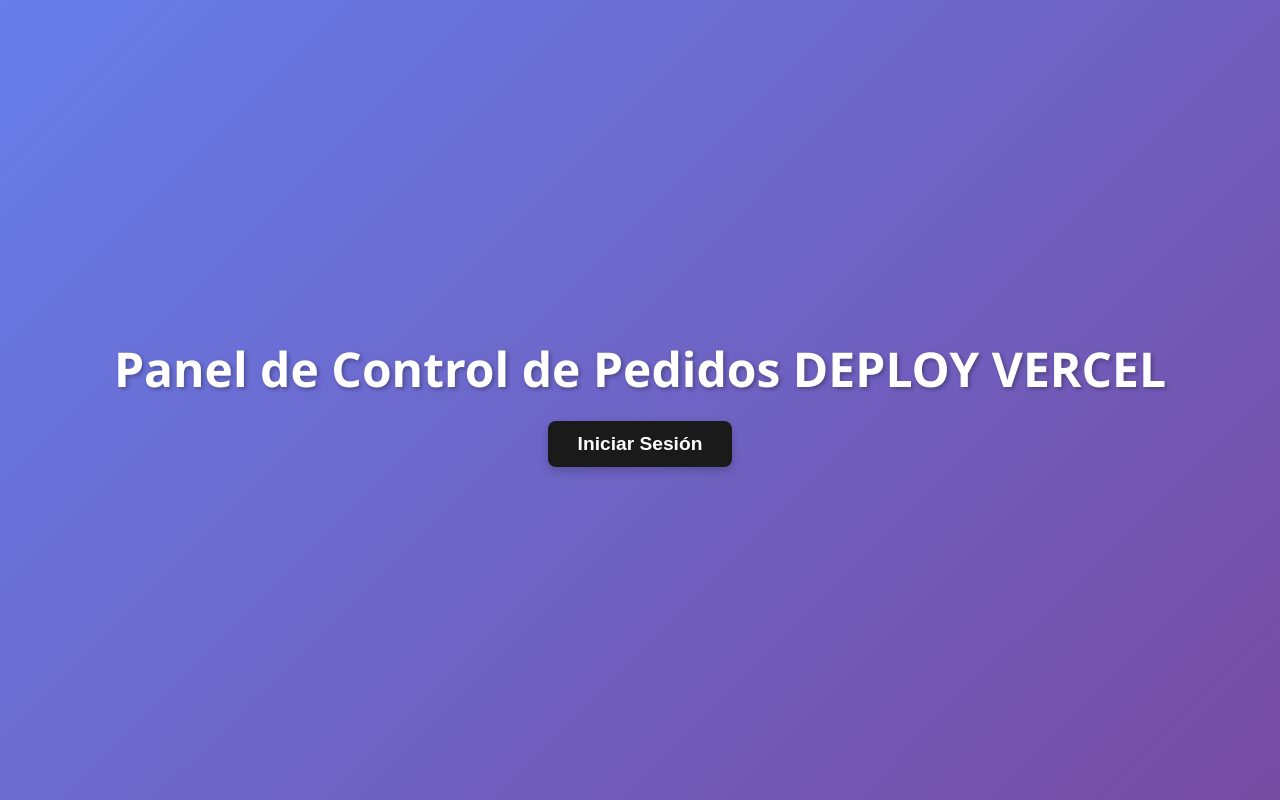
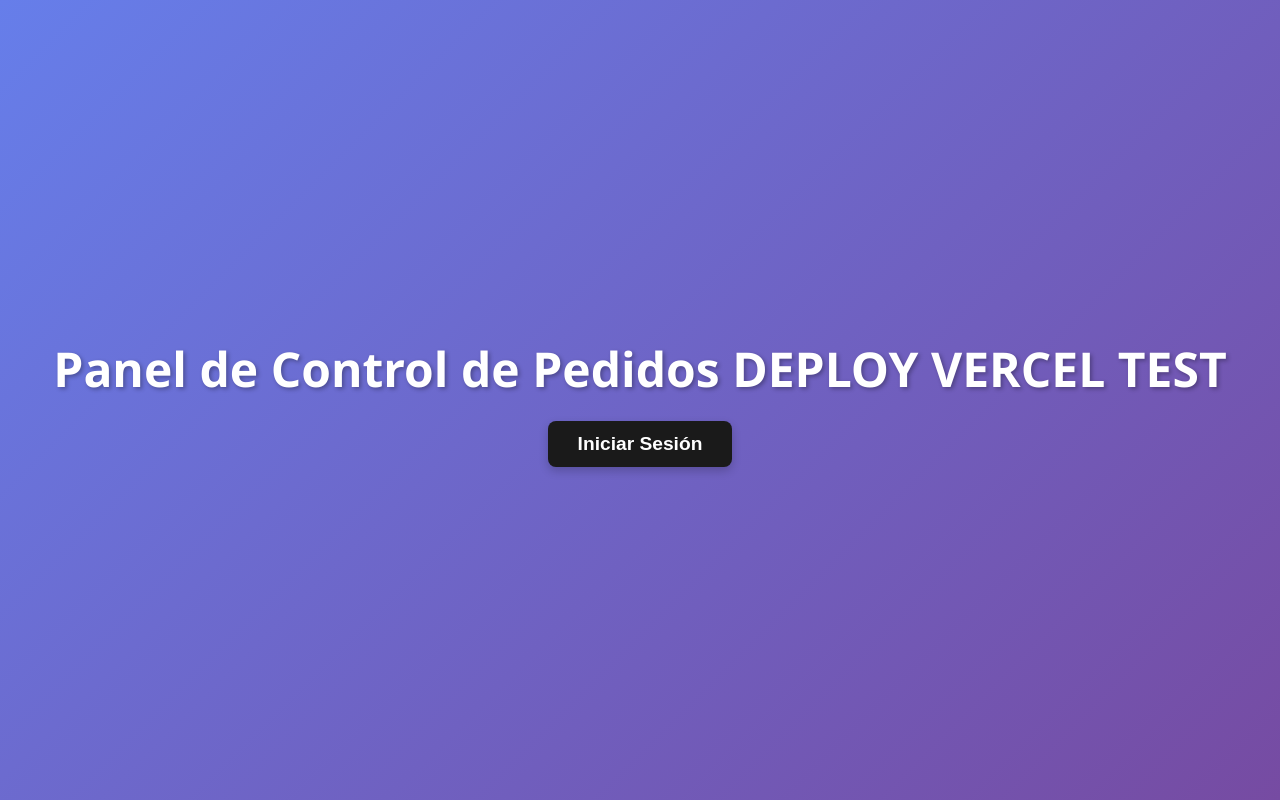
Before and after one commit to kev1226/fronted-vercel, a React (Create React App) app: page / in a window 1280 px wide. Built offline with nearby package versions, Linux system fonts and the light colour scheme.

Commit message:
test final

```diff
--- a/src/App.js
+++ b/src/App.js
@@ -15,7 +15,7 @@
 
   return (
     <div style={styles.container}>
-      <h1 style={styles.title}>Panel de Control de Pedidos DEPLOY VERCEL</h1>
+      <h1 style={styles.title}>Panel de Control de Pedidos DEPLOY VERCEL TEST</h1>
 
       {/* Botones de Login/Logout */}
       {!isAuthenticated ? (
```
